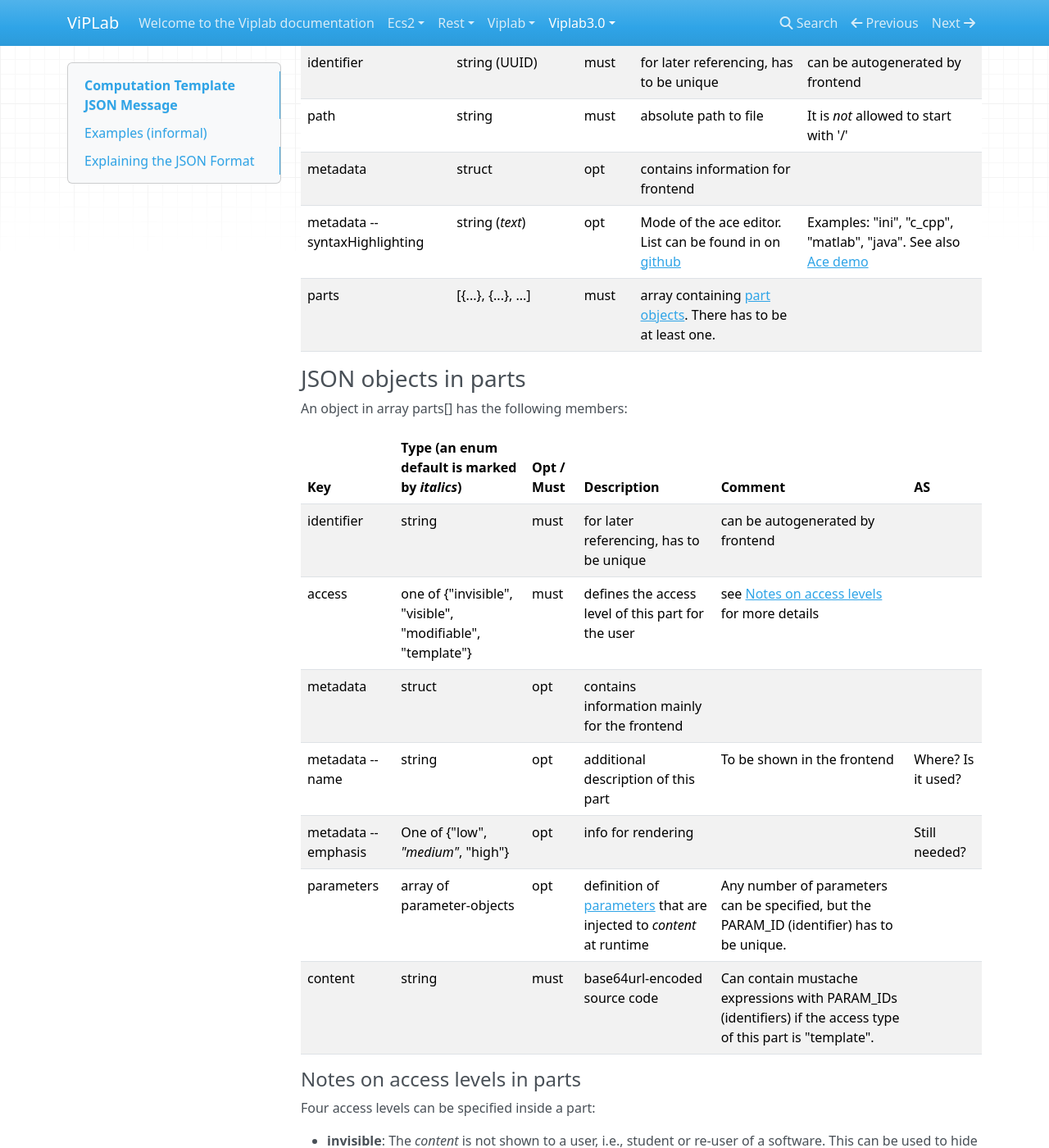
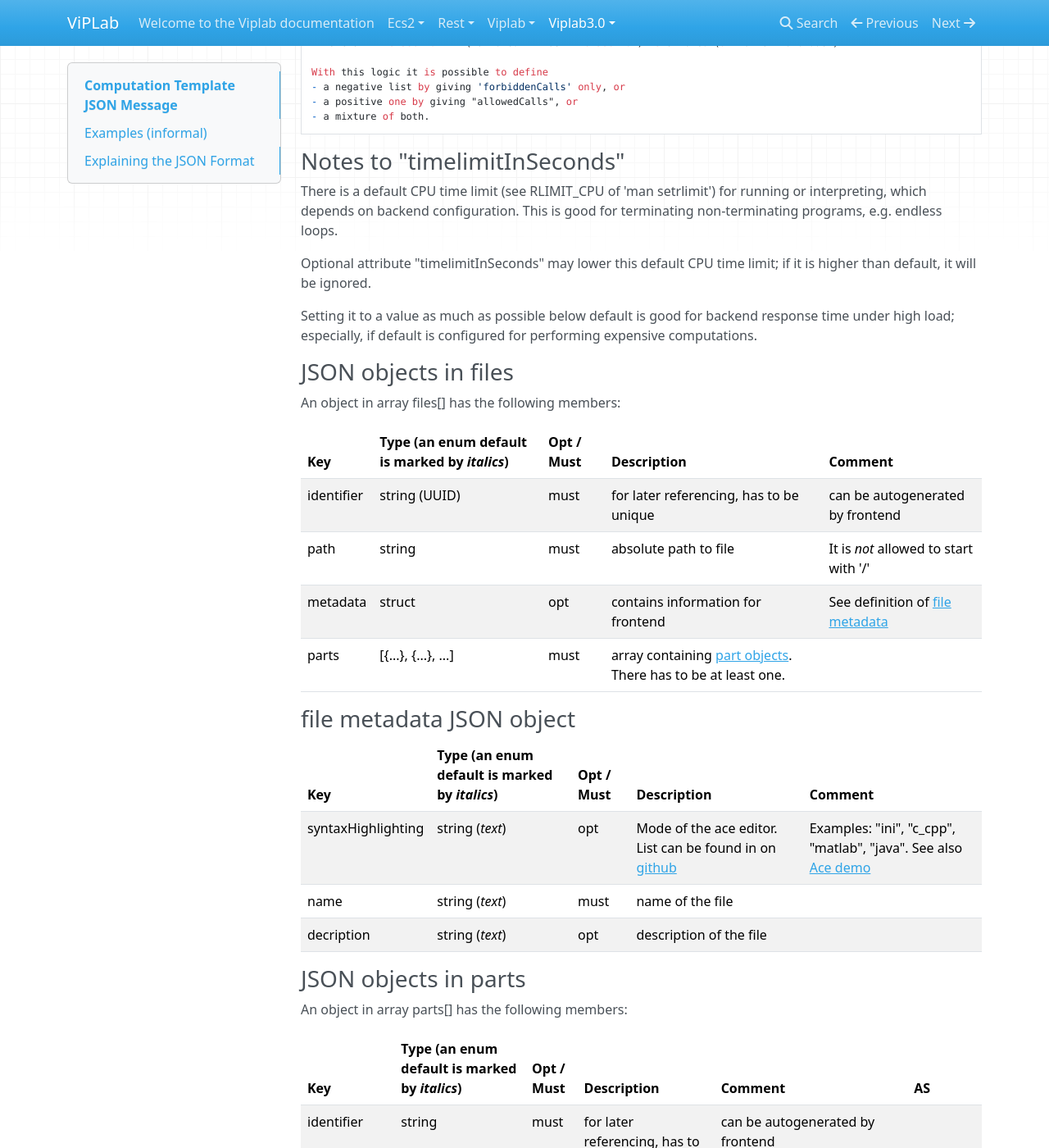
Before and after one commit to VirtualProgrammingLab/documentation, an MkDocs documentation site: the page built from docs/viplab3.0/computation_template.md, in a window 1280 px wide and 1400 px high, scrolled down 13484 px. Shown: the whole window at 82% size. Built offline with MkDocs 1.6.1, drawn with Linux system fonts in a browser that asks for light colours; nearby versions of some CDN libraries; some of the changed text lies outside the part shown.

Commit message:
Small corrections in examples; Suggestion that files should have a name and a description and the parameters should also have a description

```diff
--- a/docs/viplab3.0/computation_template.md
+++ b/docs/viplab3.0/computation_template.md
@@ -25,36 +25,46 @@
   "environment" : "C", // important for interpreting configuration
   "files" : // must: at least one array element
   [
-    { "identifier": "22483f42-95bf-984a-98a5-ee9485c85c3e", // uuid, for referencing
-      "path"      : "code.c"                                // filename on backend
+    {
+      "identifier": "22483f42-95bf-984a-98a5-ee9485c85c3e", // uuid, for referencing
+      "path"      : "code.c",                                // filename on backend
       "metadata"  : // information for frontend
-        {  "syntaxHighlighting": "C",                    // optional (default: "none")
+        {
+          "name" : "This is a filename",
+          "decription" : "This section describes the file",
+          "syntaxHighlighting": "C",                    // optional (default: "none")
         },
       "parts" : // must: at least one array element
       [
-        { "identifier": "preamble",
+        {
+          "identifier": "preamble",
           "access"    : "visible",   // it is rendered, but can not be changed
           "metadata"  : // what has to be moved to files ?
-          { "name"    : "Info: source before your code.", // name of element in frontend
+          {
+            "name"    : "Info: source before your code.", // name of element in frontend
             "emphasis"  : "low"                           // optional (for rendering)
           },
           "content"   : "I2luY2x1ZGUgPHN0ZGlvLmg-Cg"      // source (base64url encoded)
                                                           // decoded: #include <stdio.h>\n
         },
-        { "identifier": "codeFromStudent",
+        {
+          "identifier": "codeFromStudent",
           "access"    : "modifiable",             // it can be edited in the frontend
           "metadata"  :
-          { "name"    : "Fill in your code!",
+          {
+            "name"    : "Fill in your code!",
             "emphasis"  : "medium"
           },
           "content" : "dm9pZCBiYXIoKSB7IC8qIFNjaHJlaWJlbiBTaWUgaGllciBDb2RlLCBkZXIgImJhciIgYXVzZ2lidC4gKi8KCn0K"
             // source (template)
             // decoded: void bar() { /* Schreiben Sie hier Code, der "bar" ausgibt. */\n\n}\n
         },
-        { "identifier": "postscript",
+        {
+          "identifier": "postscript",
           "access"    : "visible",
           "metadata"  :
-          { "name"      : "Info: source after your code calling bar() in it.",
+          {
+            "name"      : "Info: source after your code calling bar() in it.",
             "emphasis"  : "low",
           },
           "content" : "aW50IG1haW4oKSB7IGJhcigpOyByZXR1cm4gMDsgfQ" // source
@@ -71,13 +81,14 @@
       "metadata" : {
         "guiType" : "input_field",
         "type": "number",
-        "name": "stepwidth"
+        "name": "stepwidth",
+        "decription" : "This section describes the parameter",
       },
       "default": [0.001], //default
       "min": 0,
       "max": 1,
       "step": 0.001,
-      "validation" : "range" // one of [range, pattern (regex), anyof/oneof]
+      "validation" : "range" // one of [range, pattern (regex), any/oneof, minone]
     }
   ],
   "configuration" :
@@ -97,17 +108,22 @@
 { "identifier"  : "11483f23-95bf-424a-98a5-ee5868c85c3f", // uuid, created by a frontend launcher
   "version" : "3.0.0" // version of this JSON-spec definition
   "metadata": // information for frontend
-    { "displayName" : "Parameters Example",  // name of computation template shown in frontend
+    {
+      "displayName" : "Parameters Example",  // name of computation template shown in frontend
       "description" : "This is an example", // short description (could be used
                                                      // as subtitle, further descriptions in "parts").
     },
   "environment" : "C", // important for interpreting configuration
   "files" : // must: at least one array element
   [
-    { "identifier": "22483f42-95bf-984a-98a5-ee9485c85c3f", // uuid, for referencing
+    {
+      "identifier": "22483f42-95bf-984a-98a5-ee9485c85c3f", // uuid, for referencing
       "path"      : "params.input"                                // filename on backend
       "metadata"  : // information for frontend
-        {  "syntaxHighlighting": "ini",                    // optional (default: "none")
+        {
+          "name" : "This is a filename",
+          "decription" : "This section describes the file",
+          "syntaxHighlighting": "ini",                    // optional (default: "none")
         },
       "parts" : // must: at least one array element
       [
@@ -127,7 +143,8 @@
               "metadata" : {
                 "guiType" : "slider",
                 "name": "temperature",
-                "vertical": false
+                "vertical": false,
+                "decription" : "This section describes the parameter",
               },
               "default": [
                 10
@@ -144,7 +161,9 @@
           "identifier": "ceb051d8-b50c-4814-983a-b9d703cae0c6",
           "access"    : "template",
           "metadata"  :
-              { "name"      : "params.input file"
+              {
+                "name"      : "params.input file",
+                "decription" : "This section describes the file",
               },
           "parameters":
           [
@@ -153,7 +172,8 @@
               "identifier" : "__checkbox__",
               "metadata" : {
                 "guiType": "checkbox",
-                "name": "options"
+                "name": "options",
+                "decription" : "This section describes the parameter",
               },
               "options": [
                 {
@@ -167,14 +187,15 @@
                   "value" : "make_plot"
                 }
               ],
-              "validation": "anyof"
+              "validation": "any"
             },
             {
               "mode" : "fixed",
               "identifier" : "__radioButton__",
               "metadata" : {
                 "guiType": "radio",
-                "name": "backend"
+                "name": "backend",
+                "decription" : "This section describes the parameter",
               },
               "options": [
                 {
@@ -199,7 +220,8 @@
               "identifier" : "__dropdownSingle__",
               "metadata" : {
                 "guiType": "dropdown",
-                "name": "model"
+                "name": "model",
+                "decription" : "This section describes the parameter",
               },
               "options": [
                 {
@@ -230,7 +252,8 @@
               "identifier" : "__dropdownMultiple__",
               "metadata" : {
                 "guiType": "dropdown",
-                "name": "model"
+                "name": "model",
+                "decription" : "This section describes the parameter",
               },
               "options": [
                 {
@@ -256,14 +279,15 @@
                   "disabled" : true
                 }
               ],
-              "validation": "anyof"
+              "validation": "any"
             },
             {
               "mode" : "fixed",
               "identifier" : "__toggle__",
               "metadata" : {
                 "guiType": "toggle",
-                "name": "options"
+                "name": "options",
+                "decription" : "This section describes the parameter",
               },
               "options": [
                 {
@@ -285,7 +309,8 @@
               "metadata" : {
                 "guiType" : "slider",
                 "name": "temperature",
-                "vertical": true
+                "vertical": true,
+                "decription" : "This section describes the parameter",
               },
               "default": [
                 25,
@@ -303,10 +328,12 @@
               "metadata" : {
                 "guiType" : "input_field",
                 "type": "text",
-                "name": "file_name"
+                "name": "file_name",
+                "decription" : "This section describes the parameter",
               },
               "default" : [""],
-              "validation": "pattern"
+              "validation": "pattern",
+              "pattern": "^a[a-z]+$"
             },
             {
               "mode" : "any",
@@ -314,11 +341,13 @@
               "metadata" : {
                 "guiType" : "input_field",
                 "type": "text",
-                "name": "file_name"
+                "name": "file_name",
+                "decription" : "This section describes the parameter",
               },
               "maxlength": 200,
               "default" : [""],
-              "validation": "pattern"
+              "validation": "pattern",
+              "pattern": "^EXAMPLE[a-z]+$"
             },
             {
               "mode" : "any",
@@ -326,7 +355,8 @@
               "metadata" : {
                 "guiType" : "input_field",
                 "type": "number",
-                "name": "time_delay"
+                "name": "time_delay",
+                "decription" : "This section describes the parameter",
               },
               "default": [10],
               "min": 0,
@@ -339,10 +369,12 @@
               "identifier" : "__default__",
               "metadata" : {
                 "guiType" : "editor",
-                "name": "code 1"
+                "name": "code 1",
+                "decription" : "This section describes the parameter",
               },
               "default": ["I2luY2x1ZGUgPHN0ZGlvLmg-Cg"],
-              "validation": "pattern"
+              "validation": "pattern",
+              "pattern": "^a[a-z]+b$"
             },
           ],
             "content"   : ""
@@ -486,12 +518,17 @@
 
 |Key |Type (an enum default is marked by _italics_) |Opt / Must |Description|Comment
 |----|----------------------------------------------|-----------|-----------|-------
-|identifier | string (UUID) | must |for later referencing, has to be unique | can be autogenerated by frontend |
+|identifier | string (UUID) | must | for later referencing, has to be unique | can be autogenerated by frontend |
 |path | string | must | absolute path to file | It is *not* allowed to start with '/' |
-|metadata | struct | opt | contains information for frontend | | |
-|metadata --syntaxHighlighting | string (*text*) | opt | Mode of the ace editor. List can be found in on [github](https://github.com/ajaxorg/ace/tree/master/lib/ace/mode) | Examples: "ini", "c_cpp", "matlab", "java". See also [Ace demo](http://ajaxorg.github.io/ace-builds/kitchen-sink.html) | |
+|metadata | struct | opt | contains information for frontend | See definition of [file metadata](#file-metadata-json-object) | |
 |parts | [{...}, {...}, ...] | must | array containing [part objects](#json-objects-in-parts). There has to be at least one. |
 
+### file metadata JSON object
+|Key |Type (an enum default is marked by _italics_) |Opt / Must |Description|Comment
+|----|----------------------------------------------|-----------|-----------|-------
+|syntaxHighlighting | string (*text*) | opt | Mode of the ace editor. List can be found in on [github](https://github.com/ajaxorg/ace/tree/master/lib/ace/mode) | Examples: "ini", "c_cpp", "matlab", "java". See also [Ace demo](http://ajaxorg.github.io/ace-builds/kitchen-sink.html) |
+|name | string (*text*) | must | name of the file | |
+|decription | string (*text*) | opt | description of the file | |
 
 ### JSON objects in parts
 
@@ -543,6 +580,7 @@
 |---------------|----------------------------------------|-----------|------------|--------|
 | guiType | one of {"checkbox", "radio", "dropdown", "toggle"} | must | specifies how the frontend renders the parameter | |
 | name | string | must | Label for the parameter | frontend feature |
+| description | string | must | description of the parameter | frontend feature |
 
 #### fixed-type options JSON object
 
@@ -553,6 +591,7 @@
 |disabled | boolean | opt | Shows disabled options in frontend | Example: { "value" : "Please choose multiple", "disabled" : true } |
 |selected | Boolean | opt | specifies defaults value/values for frontend | the strings have to be part of *values*; for "toogle" given values mean *true* |
 |text | string | opt | Text shown besides or as dropdown of the value | |
+| description | string | must | description of the parameter | frontend feature |
 
 
 #### any-type parameter JSON object
```
Also changed, not shown: other parts of docs/viplab3.0/computation_template.md (+1 -1 lines), docs/index.md (line endings or trailing spaces).
